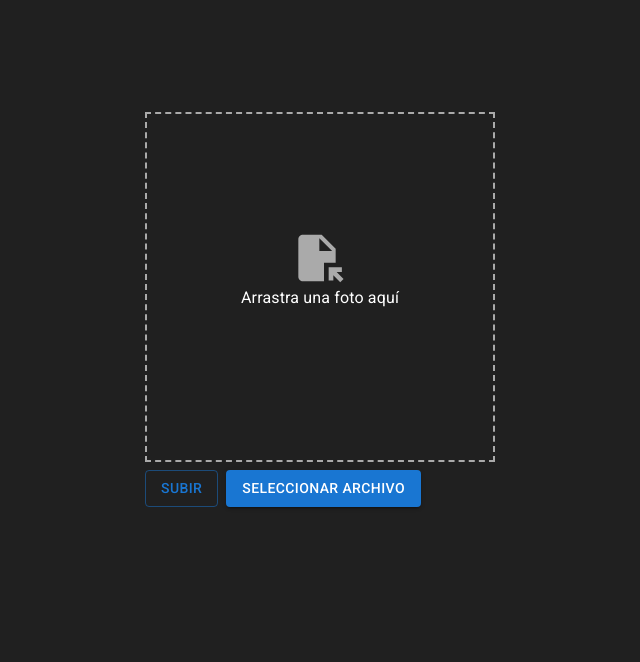
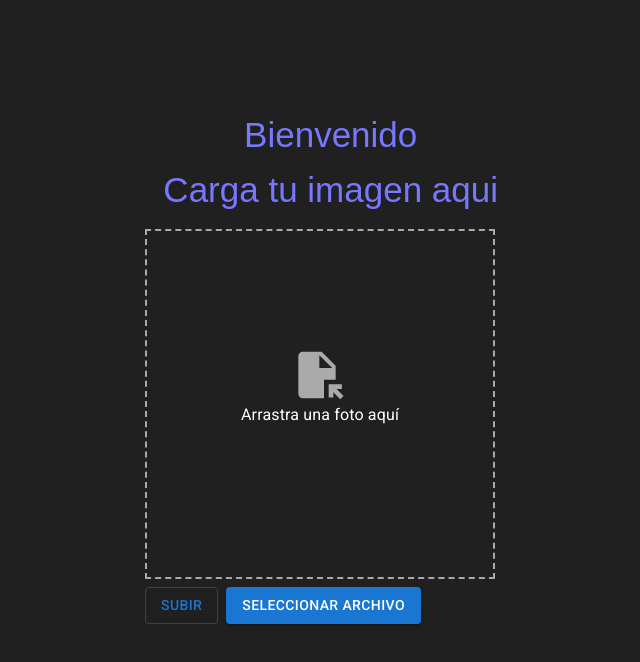
Before and after one commit to IzcoatlRamirez/image-classification-app, a React (Vite) app in the folder client/: page / in a window 1280 px wide. Shown: the top 662 px of the page, without its empty margins (95-735 px from the left). Built offline with nearby package versions, Linux system fonts and the light colour scheme; no server answers.

Commit message:
Estilo FE Interface

```diff
--- a/client/src/App.css
+++ b/client/src/App.css
@@ -2,6 +2,8 @@
     margin: 0;
     padding: 0;
     box-sizing: border-box;
+
+
   }
   .miApp{
     min-height: 100vh;
--- /dev/null
+++ b/client/src/components/UploadFile.css
@@ -0,0 +1,20 @@
+.custom-font{
+    font-family: 'Monserrat', sans-serif;
+    font-size: 35px;
+}
+
+@keyframes moveLetters {
+    0%, 100% {
+      transform: translateX(0);
+      color: white;
+    }
+    50% {
+      transform: translateX(20px);
+      color: blue;
+    }
+  }
+
+  .custom-font {
+    font-family: 'Montserrat', sans-serif; /* Cambia 'Montserrat' al nombre de la fuente deseada */
+    animation: moveLetters 2s ease-in-out infinite;
+  }
--- a/client/src/components/UploadFile.jsx
+++ b/client/src/components/UploadFile.jsx
@@ -3,7 +3,7 @@ import FileOpenIcon from "@mui/icons-material/FileOpen";
 import { Box, Button, Typography } from "@mui/material";
 import Notification from "./Notification";
 import SearchResult from "./SearchResult";
-
+import "./UploadFile.css"
 
 const UploadFile = () => {
   const [file, setFile] = useState(null);
@@ -72,11 +72,35 @@ const UploadFile = () => {
       }
     }
   };
+  const handleRemoveFile = () => {
+    setFile(null);
+    setImageUrl(null);
+
+    // Reinicia el valor del input de archivo
+    if (fileInputRef.current) {
+      fileInputRef.current.value = "";
+    }
+  };
+
 
 
   return (
     <div style={{ display: "flex", flexDirection: "row" }}>
       <div style={{ maxWidth: 350, minWidth: 350 }}>
+        <div style={{ maxWidth: 350, minWidth: 350 }}>
+          <Typography variant="h5" align="center" style={{ marginBottom: "1rem", color: "white" }}>
+            <div className="custom-font" style={{ marginBottom: "0.5rem" }}>
+              Bienvenido
+            </div>
+            <div className="custom-font">
+              Carga tu imagen aqui
+            </div>
+          </Typography>
+
+
+
+        </div>
+
         <div
           onDragOver={(e) => e.preventDefault()}
           onDrop={handleFileDrop}
@@ -92,11 +116,16 @@ const UploadFile = () => {
           }}
         >
           {imageUrl ? (
-            <img
-              src={imageUrl}
-              alt="Imagen seleccionada"
-              style={{ maxWidth: "100%", maxHeight: "100%" }}
-            />
+             <div>
+             <img
+               src={imageUrl}
+               alt="Imagen seleccionada"
+               style={{ maxWidth: "100%", maxHeight: "100%" }}
+             />
+             <Button variant="outlined" color="error" onClick={handleRemoveFile}>
+               Eliminar
+             </Button>
+           </div>
           ) : (
             <React.Fragment>
               <FileOpenIcon
@@ -135,7 +164,7 @@ const UploadFile = () => {
         />
       </div>
 
-      <Box sx={{ml:'5rem', color:'white'}}>
+      <Box sx={{ ml: '5rem', color: 'white' }}>
         <SearchResult data={predict}></SearchResult>
       </Box>
     </div>
```
Also changed, not shown: 2 other files (tests, documents, lock files or other folders).
